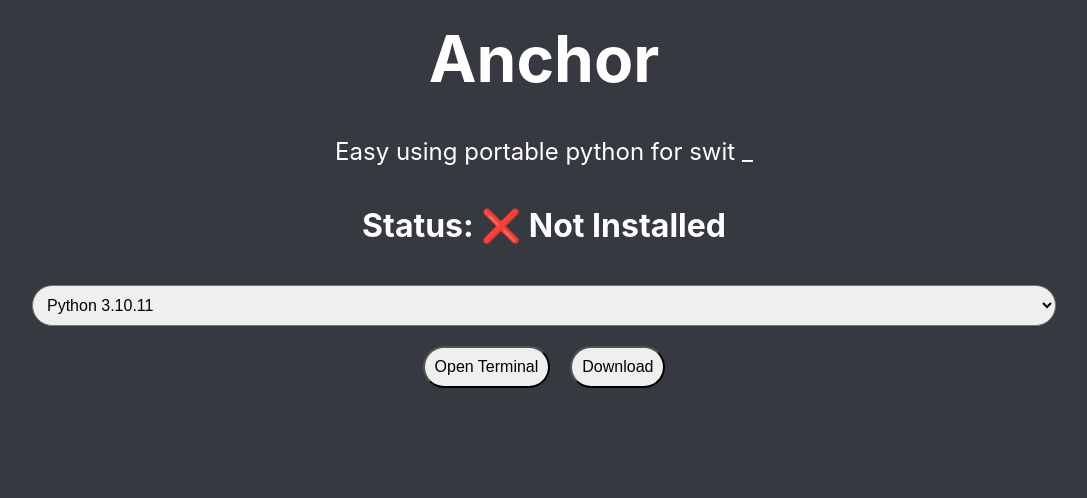
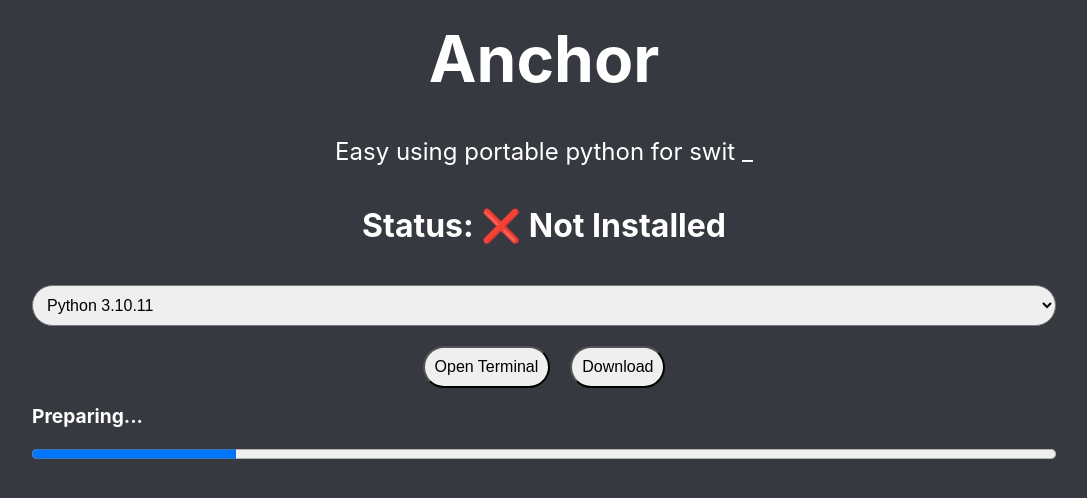
Before and after one commit to Yomisana/anchor, a React (Create React App) app: page / in a window 1280 px wide. Shown: the top 498 px of the page, without its empty margins (96-1183 px from the left). Built offline with nearby package versions, Linux system fonts and the light colour scheme.

Commit message:
Update python version state and add download functionality

```diff
--- a/src/App.js
+++ b/src/App.js
@@ -6,16 +6,16 @@ export default function App() {
   const [prevIndex, setPrevIndex] = useState(null);
 
   // select python version
-  const [selectedVersion, setSelectedVersion] = useState("3.10.11");
+  const [selectedpyVersion, setSelectedpyVersion] = useState("3.10.11");
 
   const handleVersionChange = (event) => {
     // console.log(`使用者變更選擇: ${event.target.value}`);
-    setSelectedVersion(event.target.value);
+    setSelectedpyVersion(event.target.value);
   };
 
   useEffect(() => {
-    console.log(`當前python選擇版本: ${selectedVersion}`);
-  }, [selectedVersion]);
+    console.log(`當前python選擇版本: ${selectedpyVersion}`);
+  }, [selectedpyVersion]);
 
   useEffect(() => {
     const intervalId = setInterval(() => {
@@ -44,6 +44,15 @@ export default function App() {
     return () => clearInterval(intervalId); // 清除定時器
   }, [prevIndex]); // 當 prevIndex 改變時重新執行
 
+  const openTerminal = () => {
+    console.log("open terminal");
+    // 在這裡可以訪問 selectedVersion
+  };
+
+  const download = () => {
+    console.log(`download python portable version: ${selectedpyVersion}`);
+  };
+
   return (
     <div style={styles.container}>
       {/* Title */}
@@ -61,9 +70,10 @@ export default function App() {
       {/* ✅ Installed | ❌ Not Installed */}
       <h2 style={styles.status}>Status: ❌ Not Installed</h2>
       {/* Choose python version */}
+      {/* https://www.python.org/ftp/python/3.10.11/python-3.10.11-embed-amd64.zip */}
       <select
         style={styles.select}
-        defaultValue={selectedVersion}
+        defaultValue={selectedpyVersion}
         onChange={handleVersionChange}
       >
         <option value="3.10.6">Python 3.10.6</option>
@@ -82,17 +92,20 @@ export default function App() {
           Download
         </button>
       </div>
+      {/* Download progress */}
+      <div
+        style={{ flexDirection: "column", alignSelf: "center", width: "80%" }}
+      >
+        {/* Preparing... | Downloading... | Installing... | Finished! | Error! | Failed... */}
+        <h2 style={styles.progress_status}>Preparing...</h2>
+
+        <progress value="20" max="100" style={styles.progress}></progress>
+      </div>
+      {/* Setting */}
+      {/* Language */}
     </div>
   );
 }
-
-const openTerminal = () => {
-  console.log("open terminal");
-};
-const download = () => {
-  console.log("download");
-  // console.log(`download python portable version: ${selectedVersion}`);
-};
 
 const styles = {
   container: {
@@ -139,4 +152,12 @@ const styles = {
     marginLeft: "10px",
     marginRight: "10px",
   },
+  progress_status: {
+    fontSize: "1.2rem",
+    color: "white",
+  },
+  progress: {
+    width: "100%",
+    padding: "10px",
+  },
 };
```
